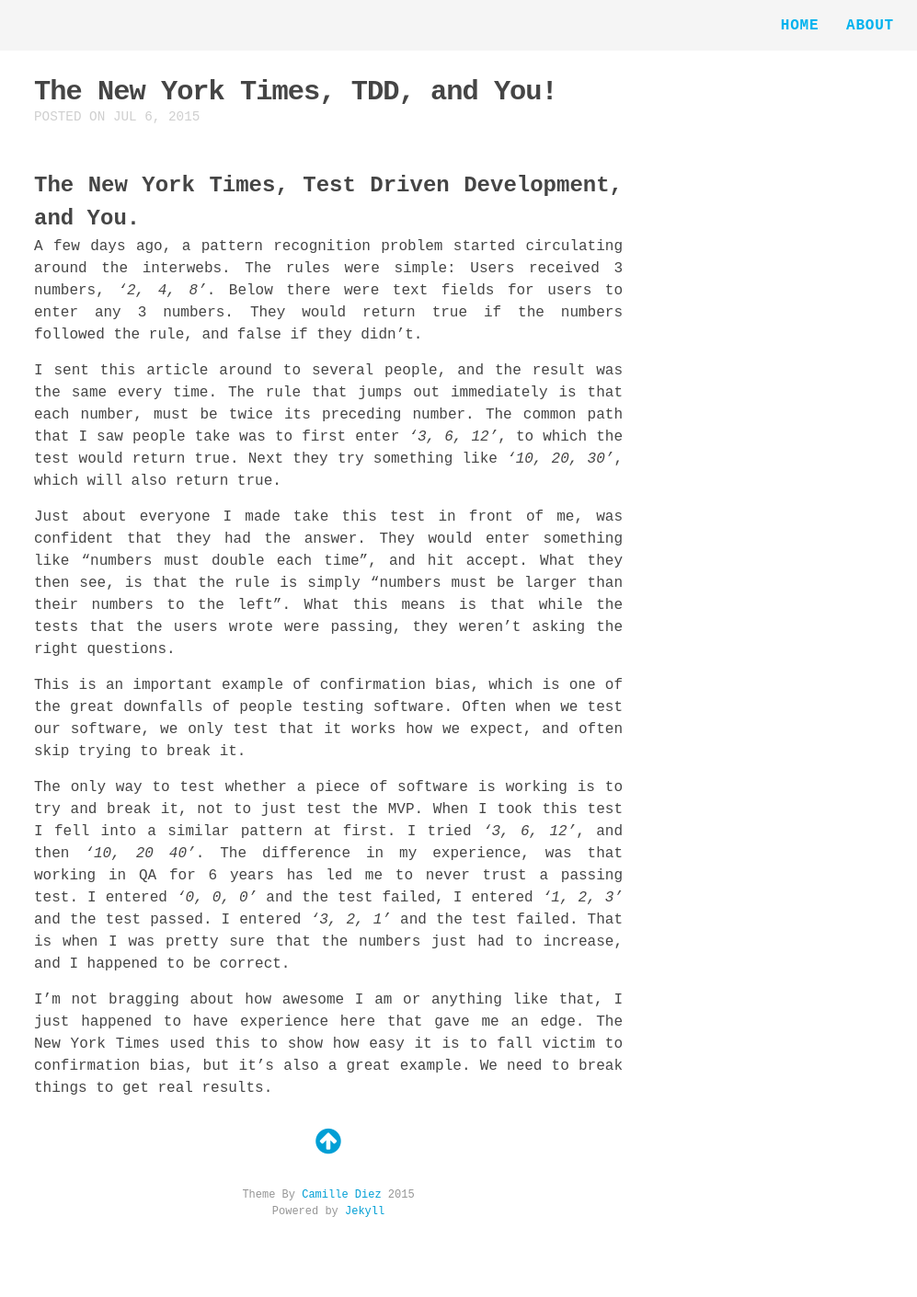
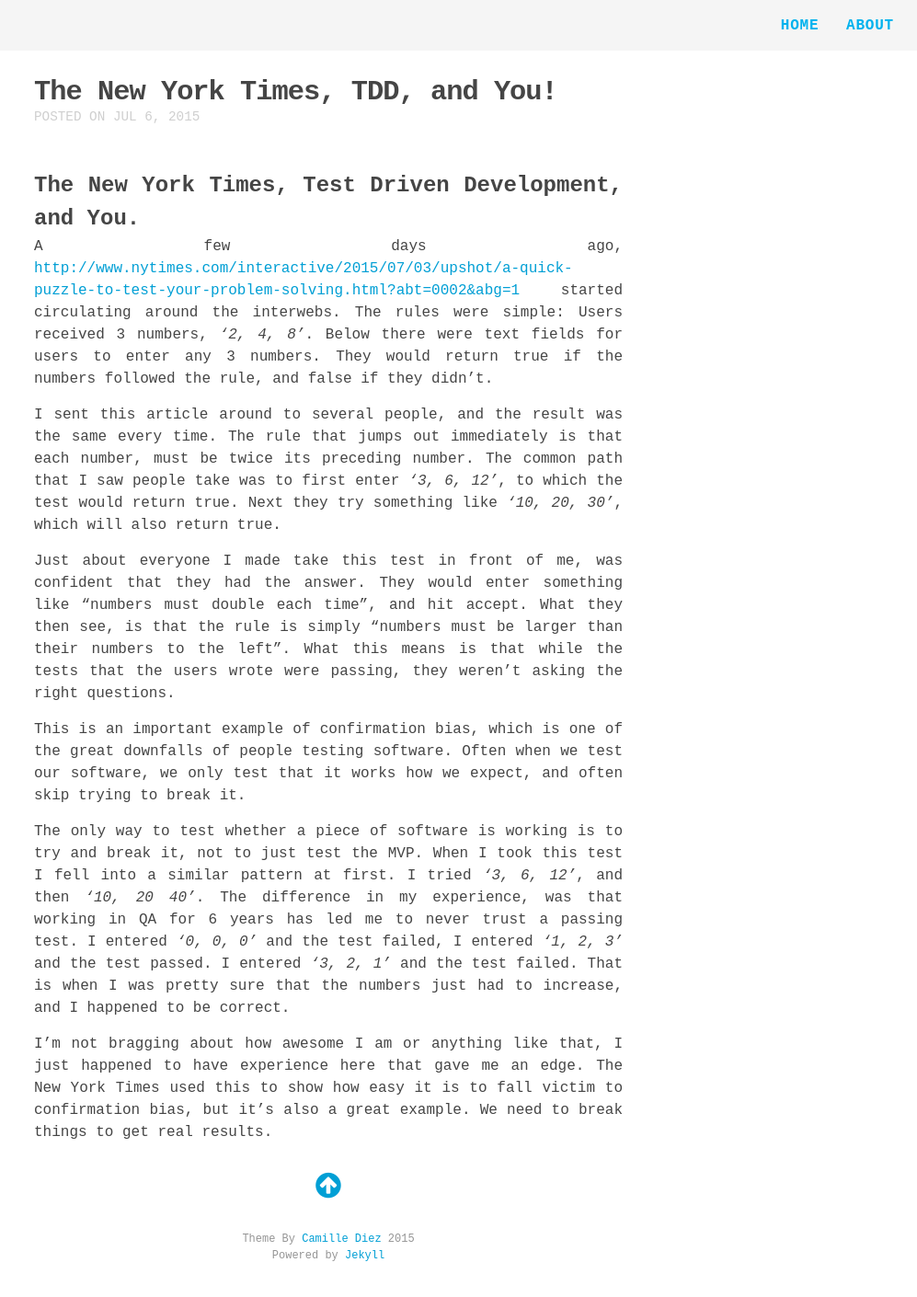
Before and after one commit to Ryan-McBride/oldblog, a Jekyll site: the page built from _posts/2015-07-06-tdd.markdown, in a window 1280 px wide. Shown: the whole page at 92% size, without its empty margins (283-1280 px from the left). Built offline with Jekyll 4.4.1, drawn with Linux system fonts in a browser that asks for light colours; nearby versions of some CDN libraries; Markdown is read by kramdown in place of the engine named in the settings; before the commit the page ends 1362 px from its top, so only the background shows below that; some of the changed lines change nothing that is shown.

Commit message:
Update 2015-07-06-tdd.markdown

```diff
--- a/_posts/2015-07-06-tdd.markdown
+++ b/_posts/2015-07-06-tdd.markdown
@@ -7,7 +7,7 @@
 
 ## The New York Times, Test Driven Development, and You.
 
-A few days ago, a pattern recognition problem started circulating around the interwebs. The rules were simple: Users received 3 numbers, _'2, 4, 8'_. Below there were text fields for users to enter any 3 numbers. They would return true if the numbers followed the rule, and false if they didn't.
+A few days ago, [http://www.nytimes.com/interactive/2015/07/03/upshot/a-quick-puzzle-to-test-your-problem-solving.html?abt=0002&abg=1](a pattern recognition problem) started circulating around the interwebs. The rules were simple: Users received 3 numbers, _'2, 4, 8'_. Below there were text fields for users to enter any 3 numbers. They would return true if the numbers followed the rule, and false if they didn't.
 
 I sent this article around to several people, and the result was the same every time. The rule that jumps out immediately is that each number, must be twice its preceding number. The common path that I saw people take was to first enter _'3, 6, 12'_, to which the test would return true. Next they try something like _'10, 20, 30'_, which will also return true.
 
```
